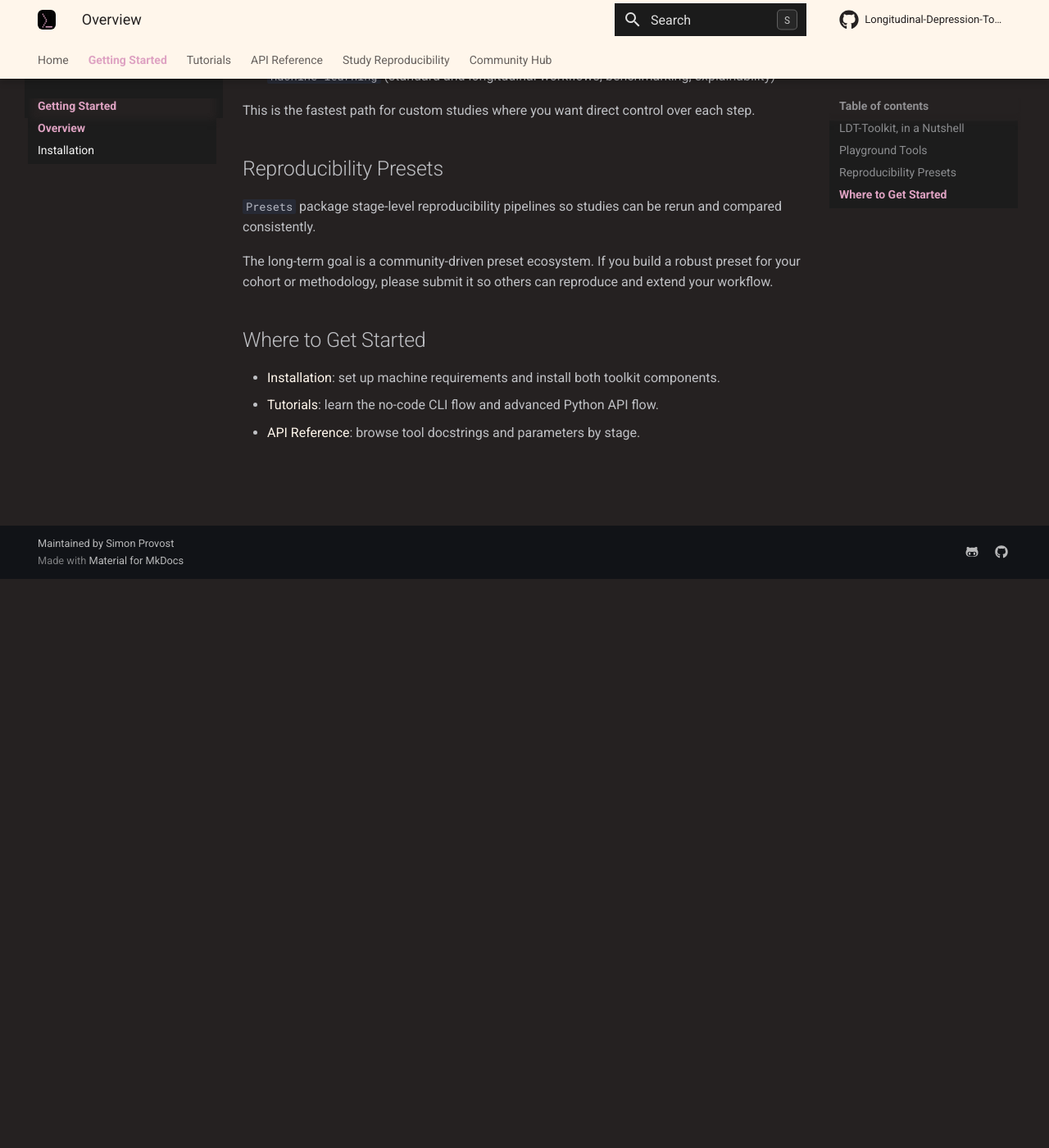
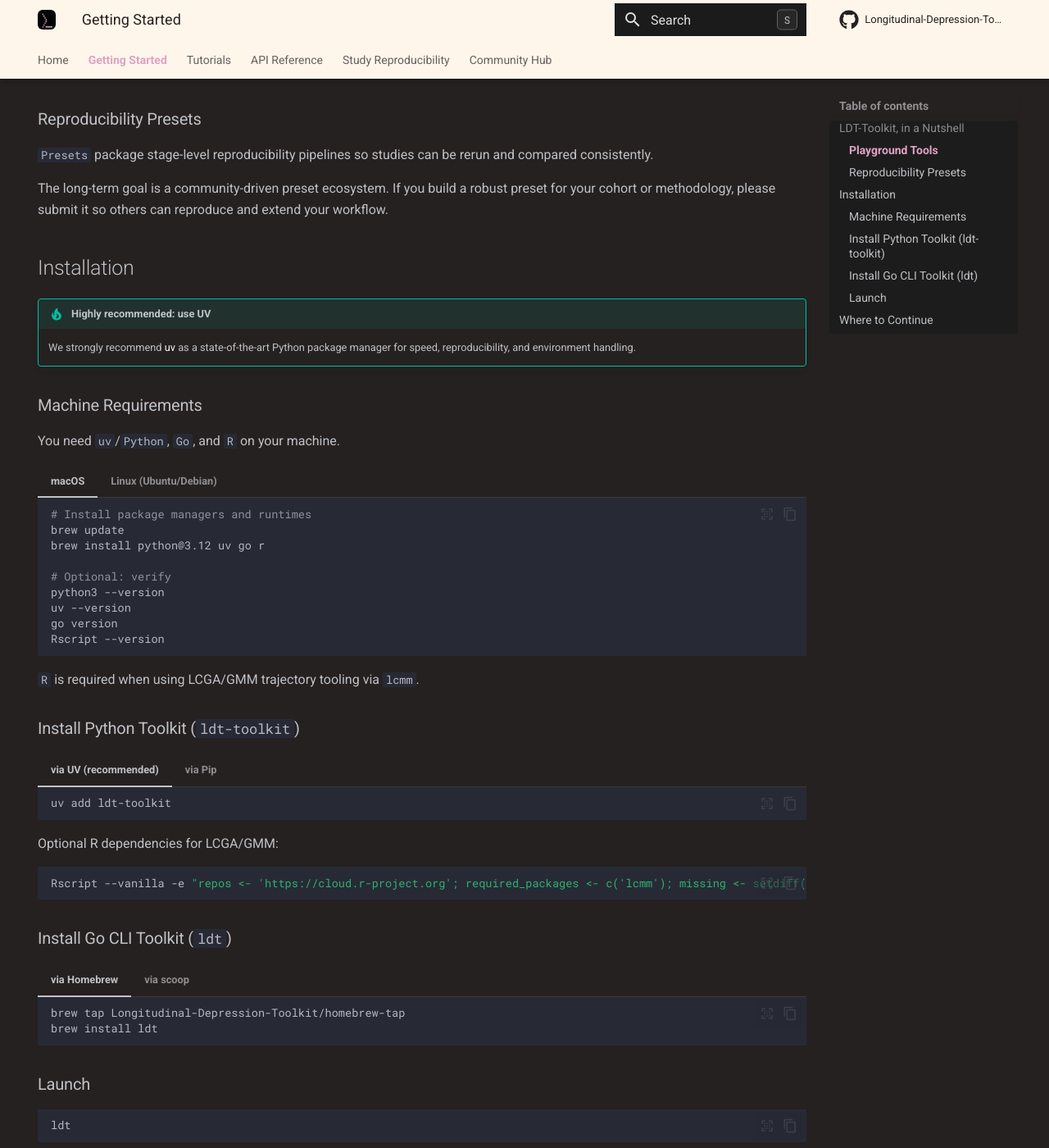
Before and after one commit to Longitudinal-Depression-Toolkit/ldt-toolkit, an MkDocs documentation site: the page built from docs/getting-started/overview.md, in a window 1280 px wide and 1400 px high, scrolled down 694 px. Shown: the whole window at 82% size. Built offline with MkDocs 1.6.1 and Material for MkDocs 9.7.7, drawn with Linux system fonts in a browser that asks for light colours; plug-ins that fetch from the network failed and are left out; comment, search, counter and statistics services are not loaded; some of the changed text lies outside the part shown.

Commit message:
fix(docs): flatten getting started

````diff
--- a/docs/getting-started/overview.md
+++ b/docs/getting-started/overview.md
@@ -1,6 +1,13 @@
-# LDT Toolkit Overview
+---
+hide:
+  - navigation
+---
 
-## LDT-Toolkit, in a Nutshell
+# Getting Started
+
+[> jump straight to installation](#installation){ .jump-install-link }
+
+## LDT-Toolkit, in a Nutshell { .nutshell-heading }
 
 The `Longitudinal Depression Trajectories Toolkit (LDT-Toolkit)` is designed for social, medical, and clinical researchers working with repeated-measure data who need a stepping-stone path from raw cohort files to downstream modelling.
 
@@ -9,7 +16,7 @@
 - `ldt-toolkit` (this repository): the Python engine, with tools and reproducible workflows for longitudinal data preparation, preprocessing, and modelling.
 - `ldt` (Go CLI): the no-code terminal interface that orchestrates the full toolkit experience end-to-end.
 
-## Playground Tools
+### Playground Tools
 
 `Playground` tools are designed for fast experimentation on your own data. You can mix and match operations across:
 
@@ -19,14 +26,95 @@
 
 This is the fastest path for custom studies where you want direct control over each step.
 
-## Reproducibility Presets
+### Reproducibility Presets
 
 `Presets` package stage-level reproducibility pipelines so studies can be rerun and compared consistently.
 
 The long-term goal is a community-driven preset ecosystem. If you build a robust preset for your cohort or methodology, please submit it so others can reproduce and extend your workflow.
 
-## Where to Get Started
+## Installation
 
-- [Installation](installation.md): set up machine requirements and install both toolkit components.
+!!! tip "Highly recommended: use UV"
+    We strongly recommend [uv](https://docs.astral.sh/uv/) as a state-of-the-art Python package manager for speed, reproducibility, and environment handling.
+
+### Machine Requirements
+
+You need `uv`/`Python`, `Go`, and `R` on your machine.
+
+=== "macOS"
+
+    ```bash
+    # Install package managers and runtimes
+    brew update
+    brew install python@3.12 uv go r
+
+    # Optional: verify
+    python3 --version
+    uv --version
+    go version
+    Rscript --version
+    ```
+
+=== "Linux (Ubuntu/Debian)"
+
+    ```bash
+    sudo apt-get update
+    sudo apt-get install -y python3 python3-pip golang r-base curl
+    curl -LsSf https://astral.sh/uv/install.sh | sh
+
+    # Optional: verify
+    python3 --version
+    uv --version
+    go version
+    Rscript --version
+    ```
+
+`R` is required when using LCGA/GMM trajectory tooling via `lcmm`.
+
+### Install Python Toolkit (`ldt-toolkit`)
+
+=== "via UV (recommended)"
+
+    ```bash
+    uv add ldt-toolkit
+    ```
+
+=== "via Pip"
+
+    ```bash
+    pip install ldt-toolkit
+    ```
+
+Optional R dependencies for LCGA/GMM:
+
+```bash
+Rscript --vanilla -e "repos <- 'https://cloud.r-project.org'; required_packages <- c('lcmm'); missing <- setdiff(required_packages, rownames(installed.packages())); if (length(missing)) install.packages(missing, repos = repos) else message('All required R packages are already installed.')"
+```
+
+### Install Go CLI Toolkit (`ldt`)
+
+=== "via Homebrew"
+
+    ```bash
+    brew tap Longitudinal-Depression-Toolkit/homebrew-tap
+    brew install ldt
+    ```
+
+=== "via scoop"
+
+    ```powershell
+    scoop bucket add longitudinal-depression-toolkit https://github.com/Longitudinal-Depression-Toolkit/scoop-bucket
+    scoop install ldt
+    ```
+
+### Launch
+
+```bash
+ldt
+```
+
+## Where to Continue
+
 - [Tutorials](../tutorials/index.md): learn the no-code CLI flow and advanced Python API flow.
 - [API Reference](../api/index.md): browse tool docstrings and parameters by stage.
+- [Study Reproducibility](../study-reproducibility/index.md): access reproducible study pipelines and resources.
--- a/mkdocs.yml
+++ b/mkdocs.yml
@@ -129,9 +129,7 @@
 
 nav:
   - Home: index.md
-  - Getting Started:
-      - Overview: getting-started/overview.md
-      - Installation: getting-started/installation.md
+  - Getting Started: getting-started/overview.md
   - Tutorials:
       - Overview: tutorials/index.md
       - CLI Tutorial: tutorials/cli.md
````
Also changed, not shown: docs/getting-started/installation.md (+2 -86 lines).
